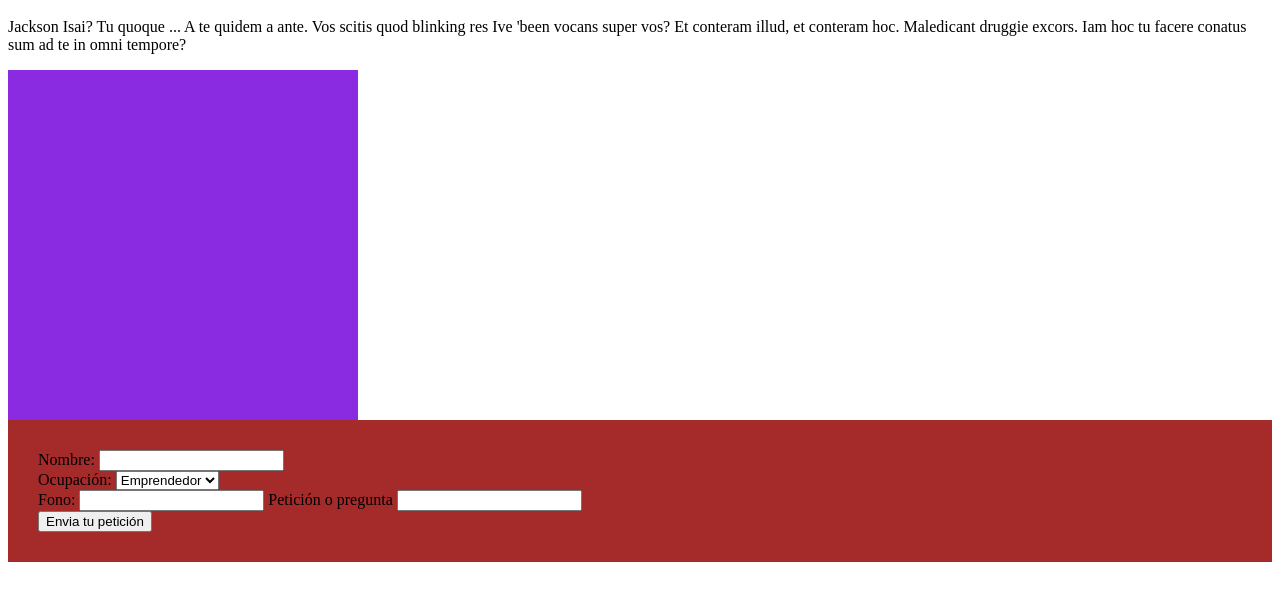
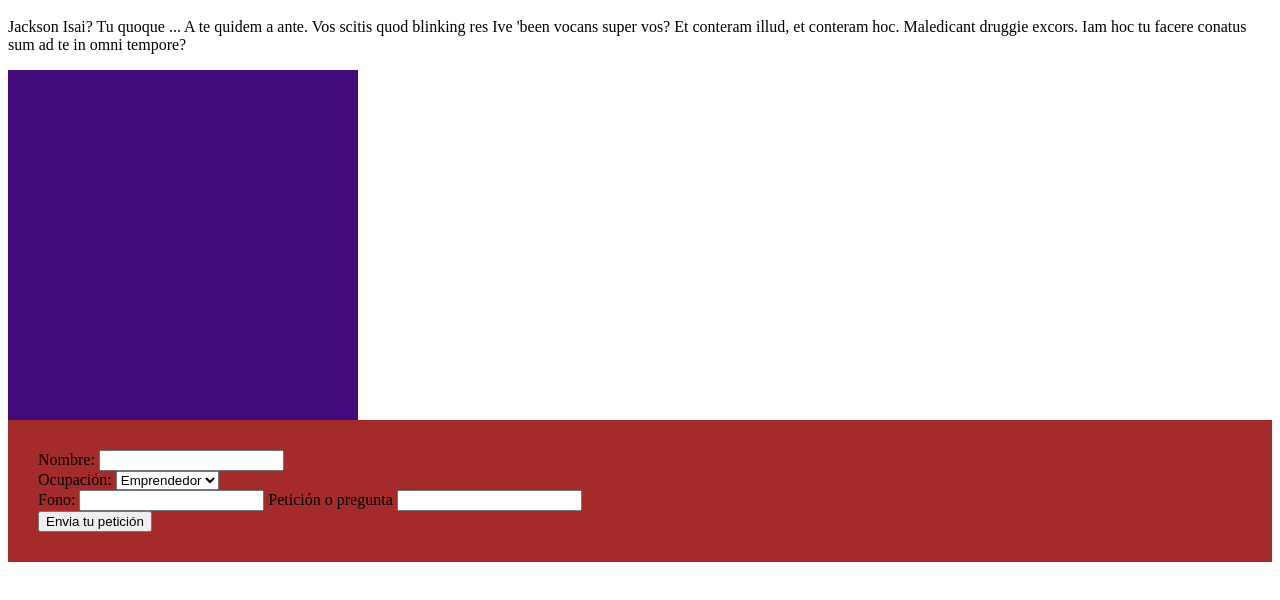
Before and after one commit to Koyirox/mi_primer_repo, a plain HTML site: page index.html in a window 1280 px wide. Shown: the part 140-740 px from the top of the page. Drawn offline with Linux system fonts and the light colour scheme.

Commit message:
cambio de color

```diff
--- a/style.css
+++ b/style.css
@@ -11,7 +11,7 @@
 .turMana {
     width: 350px;
     height: 350px;
-    background-color: blueviolet;
+    background-color: rgb(68, 9, 122);
 }
 
 .paraElFooter {
```
